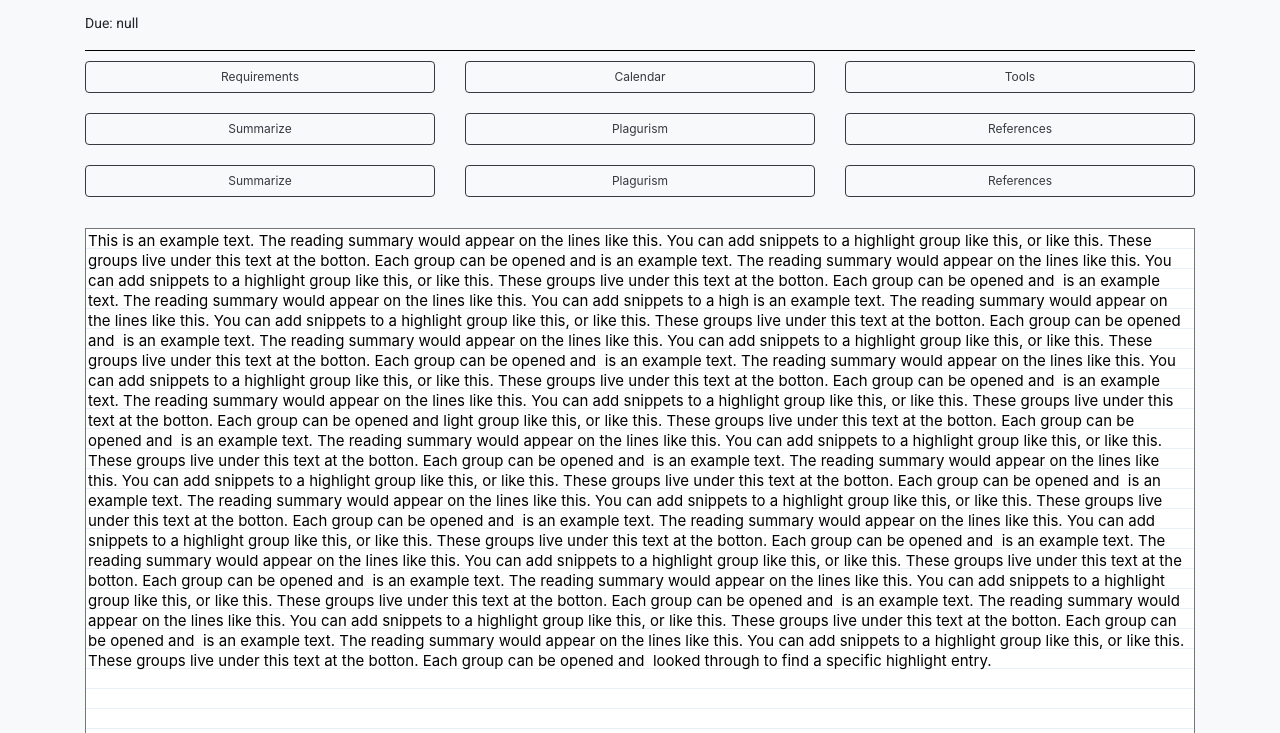
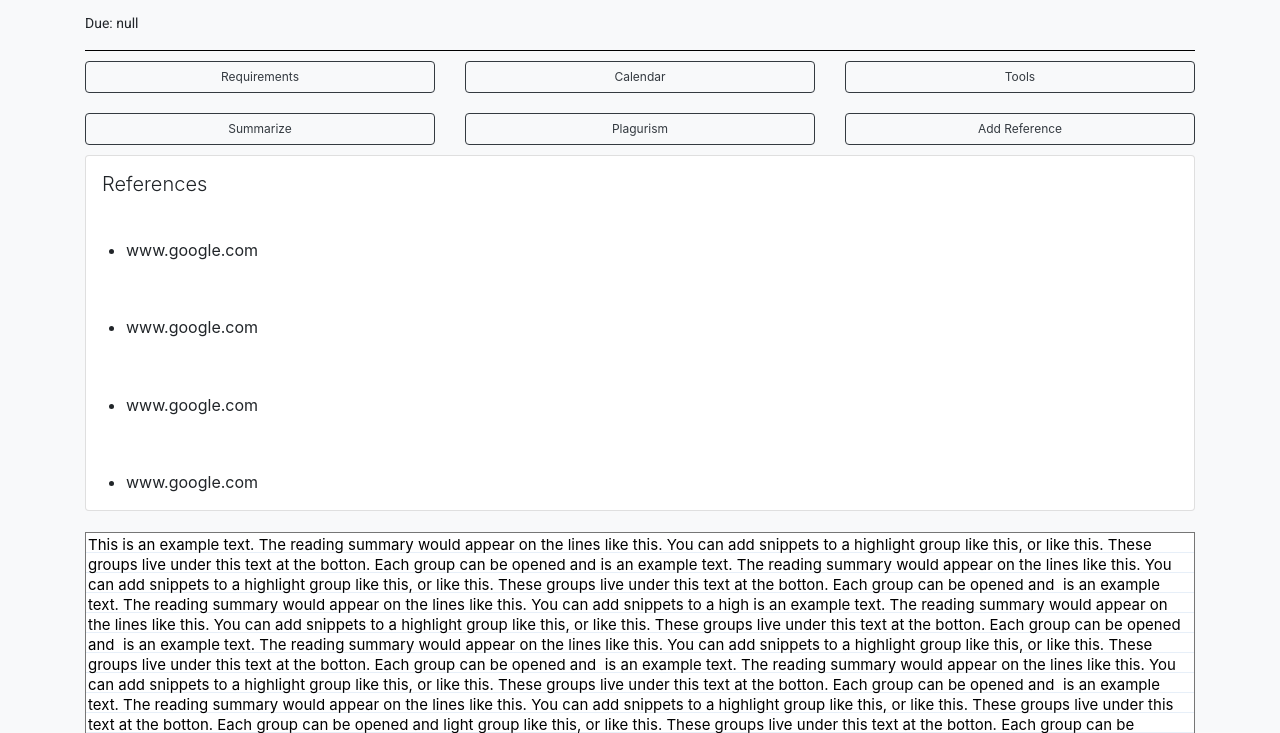
Before and after one commit to RobMoore92/stak_project1, a plain HTML site: page project_main.html in a window 1280 px wide. Shown: the part 67-800 px from the top of the page. Drawn offline with nearby package versions, Linux system fonts and the light colour scheme.

Commit message:
started working on reference tool

```diff
--- a/project_main.html
+++ b/project_main.html
@@ -76,12 +76,20 @@
         <div class="row" id="tool_popup">
             <div class="col-4 popup"><button type="button" onclick="" class="nav-btn btn btn-outline-dark top-btn ">Summarize</button></div>
             <div class="col-4 popup "><button type="button" onclick="" class="nav-btn btn btn-outline-dark top-btn ">Plagurism</button></div>
-            <div class="col-4 popup"><button type="button" onclick="" class="nav-btn btn btn-outline-dark top-btn ">References</button></div>
+            <div class="col-4 popup"><button type="button" onclick="loadReference()" class="nav-btn btn btn-outline-dark top-btn ">Add Reference</button></div>
         </div>
         <div class="row" id="tool_popup">
-            <div class="col-4 popup"><button type="button" onclick="" class="nav-btn btn btn-outline-dark top-btn ">Summarize</button></div>
-            <div class="col-4 popup "><button type="button" onclick="" class="nav-btn btn btn-outline-dark top-btn ">Plagurism</button></div>
-            <div class="col-4 popup"><button type="button" onclick="" class="nav-btn btn btn-outline-dark top-btn ">References</button></div>
+            <div class="col-12">
+                <div class="card">
+                    <h1 class="lead mt-3 ml-3">References</h1>
+                    <ul class="reference_list">
+                    <li class="reference">www.google.com</li>
+                                 <li class="reference">www.google.com</li>
+                                 <li class="reference">www.google.com</li>
+                                 <li class="reference">www.google.com</li>
+                    </ul>
+                </div>
+            </div>
         </div>
     </div>
 
--- a/resources/css/main.css
+++ b/resources/css/main.css
@@ -235,6 +235,9 @@ font-size: 12px;
     margin-left: 30px;
 }
 
+.reference_list {
+    margin-top: -20px;
+}
 .popup {
     text-align: center;
 }
--- a/resources/js/localStorage.js
+++ b/resources/js/localStorage.js
@@ -71,3 +71,11 @@ function saveProject() {
     localStorage.setItem('title', title);
    localStorage.setItem('due_date', due_date);
 }
+
+function loadReference() {
+    var test = window.getSelection().toString();
+    var keyname = 'value' + keyname.localStorage.length;
+    localStorage.setItem(keyname, 'test');
+    alert(test);
+
+}
```
Also changed, not shown: new_project.html (+1 -1 lines).
